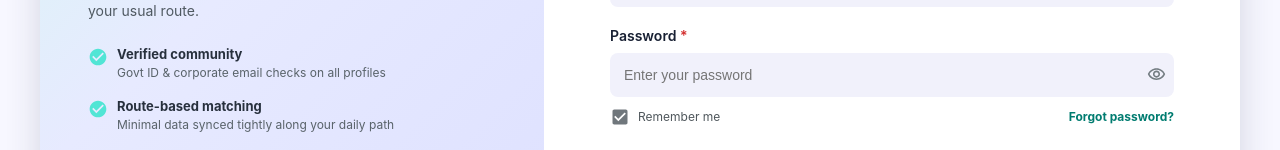
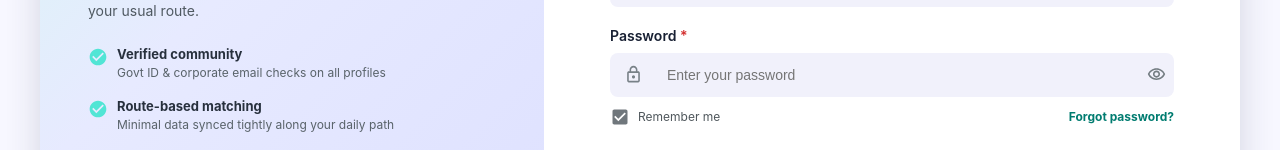
Before and after one commit to barmanakash/Delta, a React (Create React App) app in the folder client/: page /signin in a window 1280 px wide. Shown: the part 388-538 px from the top of the page. Built offline with nearby package versions, Linux system fonts and the light colour scheme.

Commit message:
password issue fixed

```diff
--- a/client/src/signin/signin.js
+++ b/client/src/signin/signin.js
@@ -594,6 +594,15 @@ function App() {
                   border: fieldErrors.password ? "1px solid #d32f2f" : "none",
                 }}
               >
+                <LockOutlined
+                  style={{
+                    color: "#788187",
+                    fontSize: "19px",
+                    marginLeft: "14px",
+                    marginRight: "10px",
+                  }}
+                />
+
                 <input
                   type={showPassword ? "text" : "password"}
                   placeholder="Enter your password"
```
